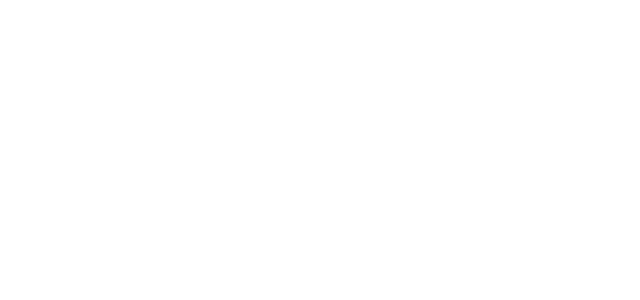
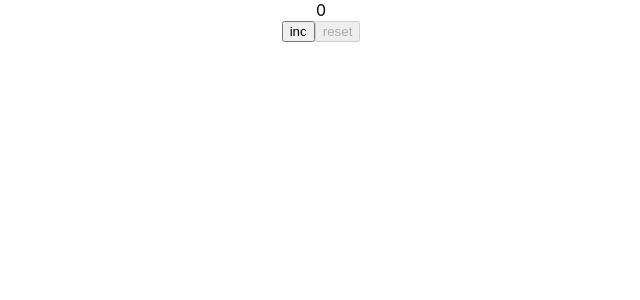
Before and after one commit to mvl3x/simple-counter, a React (Create React App) app: page / in a window 1280 px wide. Shown: the top 300 px of the page, without its empty margins (319-959 px from the left). Built offline with nearby package versions, Linux system fonts and the light colour scheme.

Commit message:
feat: implement basic functions

```diff
--- a/src/App.tsx
+++ b/src/App.tsx
@@ -1,9 +1,38 @@
-import './App.css';
+import { useState } from "react";
+import "./App.css";
+
+type TCounter = {
+  currentValue: number;
+  minValue: number;
+  maxValue: number;
+};
 
 function App() {
+  const [counter, setCounter] = useState<TCounter>({
+    currentValue: 0,
+    minValue: 0,
+    maxValue: 10,
+  });
+
   return (
     <div className="App">
-
+      <div>{counter.currentValue}</div>
+      <button
+        onClick={() =>
+          setCounter({ ...counter, currentValue: counter.currentValue + 1 })
+        }
+        disabled={counter.currentValue === counter.maxValue}
+      >
+        inc
+      </button>
+      <button
+        onClick={() =>
+          setCounter({ ...counter, currentValue: counter.minValue })
+        }
+        disabled={counter.currentValue === counter.minValue}
+      >
+        reset
+      </button>
     </div>
   );
 }
```
